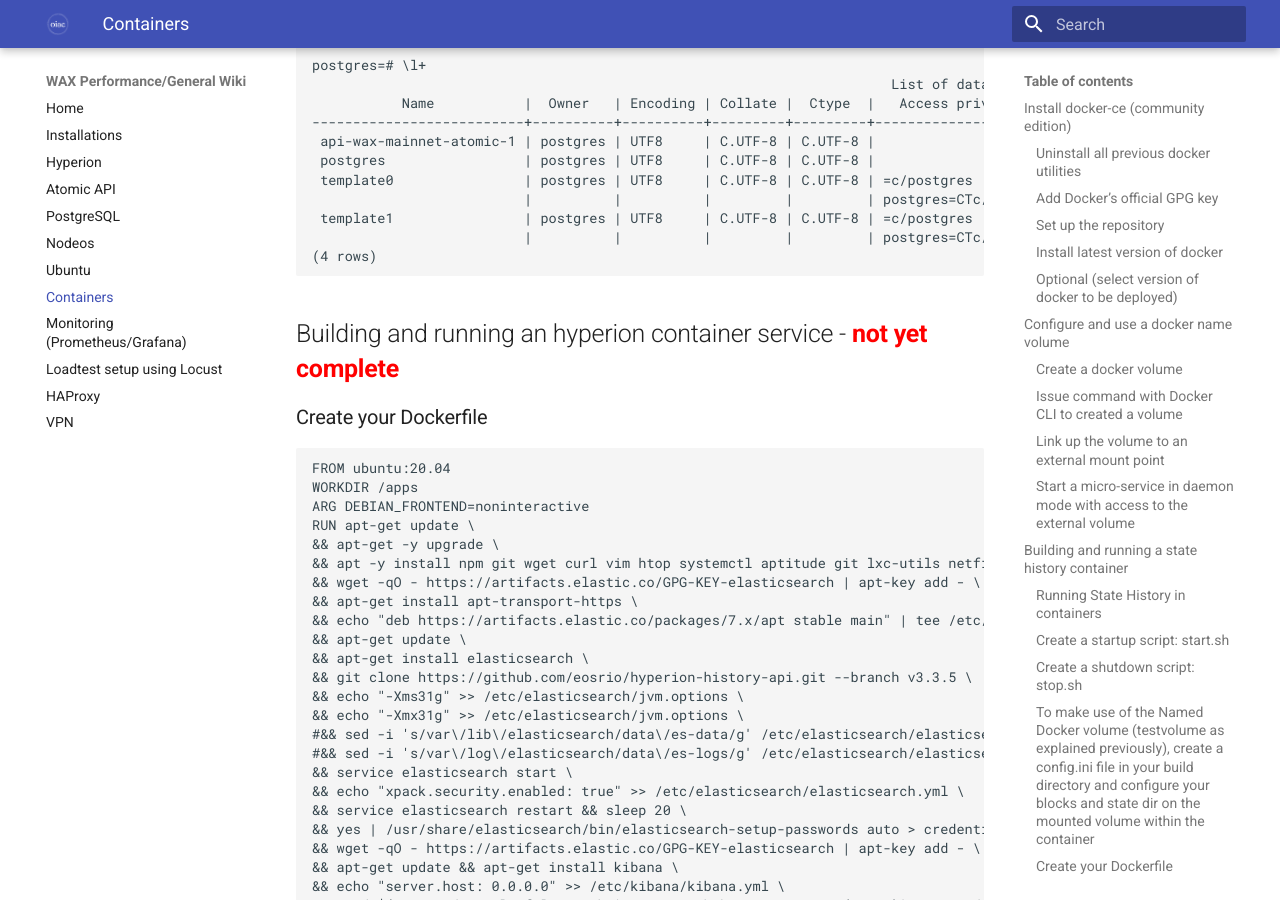
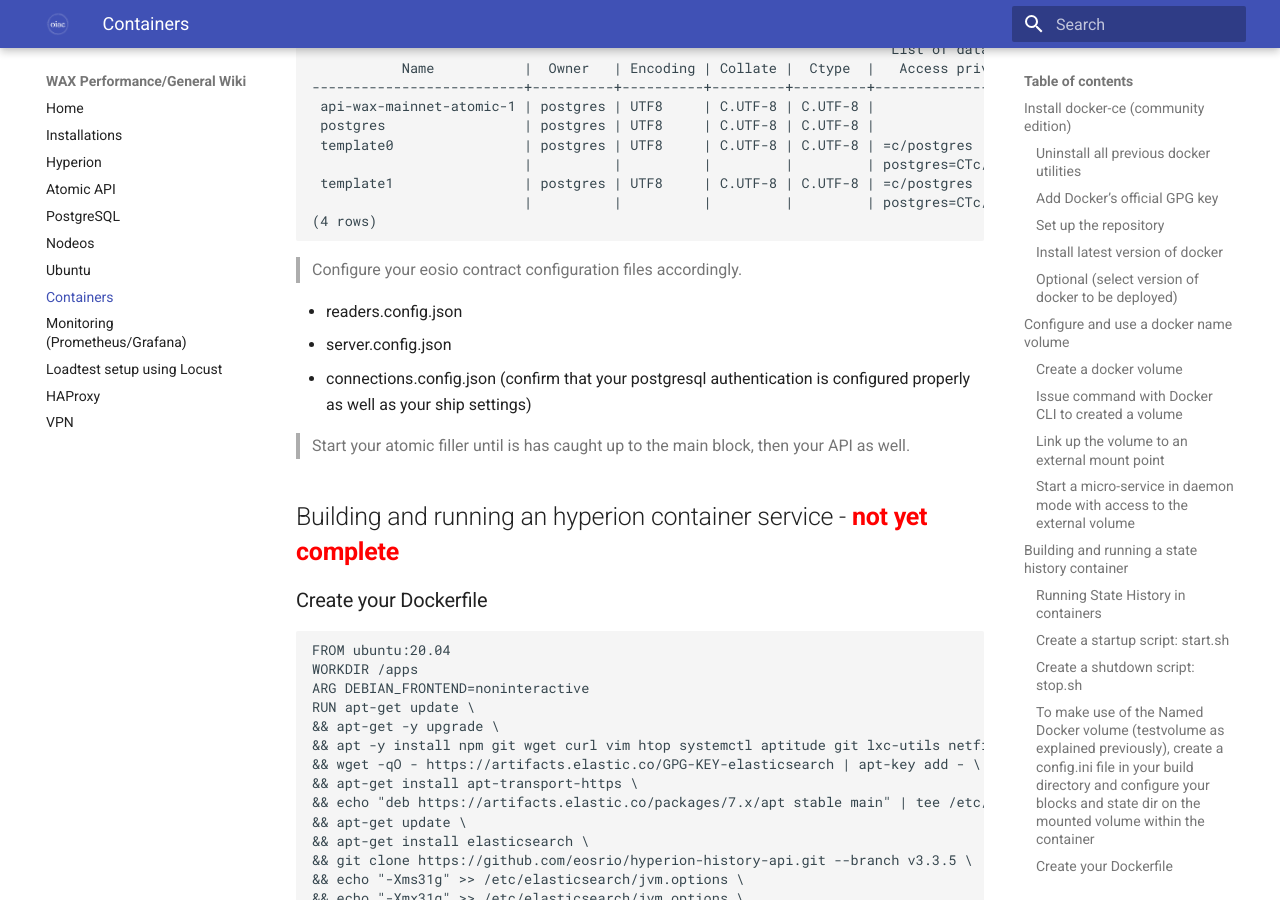
Before and after one commit to oneinacillian/wiki, an MkDocs documentation site: the page built from docs/containers.md, in a window 1280 px wide and 900 px high, scrolled down 7145 px. Built offline with MkDocs 1.6.1 and Material for MkDocs 9.7.7, drawn with Linux system fonts in a browser that asks for light colours; some of the changed text lies outside the part shown.

Commit message:
Finish off running atomic as a container

````diff
--- a/docs/containers.md
+++ b/docs/containers.md
@@ -4,7 +4,7 @@
 - Install Docker
 - Configure and use a docker name volume
 - Building and running a state history container
-- Building and running an atomic container service - <span style="color:red">**not yet complete**</span>
+- Building and running an atomic container service
 - Building and running a hyperion container service - <span style="color:red">**not yet complete**</span>
 
 ## Install docker-ce (community edition)
@@ -182,7 +182,7 @@
 ./start.sh
 ```
 
-## Building and running an atomic container service - <span style="color:red">**not yet complete**</span>
+## Building and running an atomic container service
 
 > Create your Dockerfile
 
@@ -305,6 +305,14 @@
 (4 rows)
 ```
 
+> Configure your eosio contract configuration files accordingly.
+
+- readers.config.json
+- server.config.json
+- connections.config.json (confirm that your postgresql authentication is configured properly as well as your ship settings)
+
+> Start your atomic filler until is has caught up to the main block, then your API as well.
+
 
 
 ## Building and running an hyperion container service - <span style="color:red">**not yet complete**</span>
````
